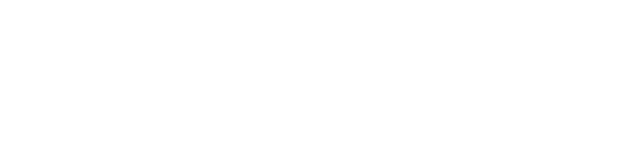
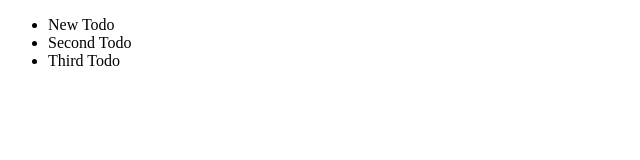
Before and after one commit to Akirazian/todo-list, a plain HTML site: page index.html in a window 1280 px wide. Shown: the whole page, without its empty margins (0-640 px from the left). Drawn offline with Linux system fonts and the light colour scheme.

Commit message:
Added ability to display todos on DOM

```diff
--- a/index.html
+++ b/index.html
@@ -7,7 +7,7 @@
   <title>Todo List</title>
 </head>
 <body>
-
+  <ul id="project"></ul>
 </body>
 </html>
 <script src="main.js"></script>
--- a/main.js
+++ b/main.js
@@ -1,2 +1,2 @@
-(()=>{"use strict";const t=function(t){return t.charAt(0).toUpperCase()+t.slice(1)};let s=[];s.add=e=>s.push(new class{constructor(s){this.title=t(s),this.todoList=[]}add(s,e,i,o){this.todoList.push(new class{constructor(s,e,i,o){this.title=t(s),this.description=t(e),this.dueDate=i,this.priority=o,this.completed=!1}toggle(){!1===this.completed?this.completed=!0:this.completed=!1}edit(t,s){this[t]=s}}(s,e,i,o))}remove(t){this.todoList.splice(t,1)}}(e)),s.remove=t=>s.splice(0,1)})();
+(()=>{"use strict";const t=function(t){return t.charAt(0).toUpperCase()+t.slice(1)},e=(t,e,i,o)=>{const s=document.createElement(t);return e&&(s.id=e),i&&i.forEach((t=>s.classList.add(t))),o&&(s.innerText=o),s};function i(t){const i=document.getElementById("project");i.innerText="";let o=t.length;for(let s=0;s<o;s++){let o=e("li");o.innerText=t[s].title,i.appendChild(o)}}let o=[];o.add=e=>o.push(new class{constructor(e){this.title=t(e),this.todoList=[]}add(e,o,s,d){this.todoList.push(new class{constructor(e,i,o,s){this.title=t(e),this.description=t(i),this.dueDate=o,this.priority=s,this.completed=!1}toggle(){!1===this.completed?this.completed=!0:this.completed=!1}edit(t,e){this[t]=e}}(e,o,s,d)),i(this.todoList)}remove(t){this.todoList.splice(t,1),i(this.todoList)}}(e)),o.remove=t=>o.splice(t,1),o.add("New Project"),o[0].add("New Todo","Testing this Todo","4/11/1996","high"),o[0].add("Second Todo","Testing this Todo","4/11/1996","high"),o[0].add("Third Todo","Testing this Todo","4/11/1996","high")})();
 //# sourceMappingURL=main.js.map
```
